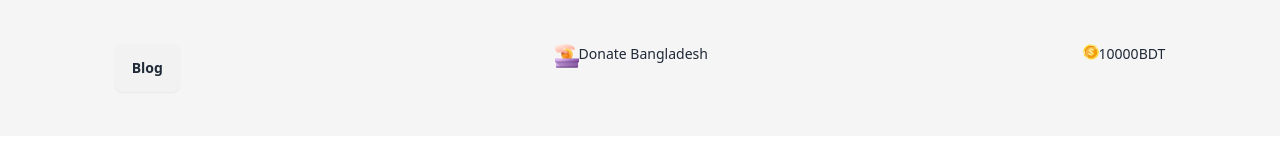
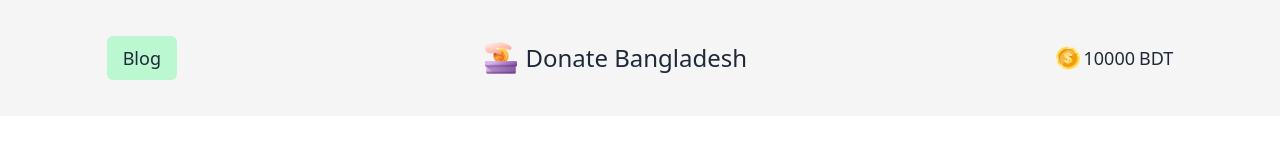
Before and after one commit to ahmadraiyano/b10-5th-assignment, a plain HTML site: page index.html in a window 1280 px wide. Drawn offline with nearby package versions, Linux system fonts and the light colour scheme.

Commit message:
Header Done

```diff
--- a/index.html
+++ b/index.html
@@ -7,17 +7,31 @@
     <link href="https://cdn.jsdelivr.net/npm/daisyui@4.12.10/dist/full.min.css" rel="stylesheet" type="text/css" />
     <script src="https://cdn.tailwindcss.com"></script>
 </head>
-<body class="bg-neutral-100 py-9">
-    <header class="w-10/12 mx-auto">
-        <div class="menu menu-horizontal flex justify-between">
-            <div><button class="btn">Blog</button></div>
+<body class="bg-neutral-100 py-9 text-lg">
+    <header class="w-11/12 md:w-10/12 mx-auto">
+        <div class="md:hidden">
+            <div class="flex justify-center mb-4">
+                <img class="w-8 h-8 mr-2" src="assets/logo.png" alt="logo">
+                <h1 class="text-2xl">Donate Bangladesh</h1>
+            </div>
+            <div class="flex justify-evenly items-center">
+                <div class=""><button class="bg-green-200 px-4 py-2 rounded-md">Blog</button></div>
+                <div class="flex items-center">
+                    <img class="w-6 h-6" src="assets/coin.png" alt="money">
+                    <p class="mx-1">10000</p>
+                    <p>BDT</p>
+                </div>
+            </div>
+        </div>
+        <div class="hidden md:flex justify-between items-center">
+            <div class=""><button class="bg-green-200 px-4 py-2 rounded-md">Blog</button></div>
             <div class="flex">
-                <img class="w-6 h-6" src="assets/logo.png" alt="logo">
-                <h1>Donate Bangladesh</h1>
+                <img class="w-8 h-8 mr-2" src="assets/logo.png" alt="logo">
+                <h1 class="text-2xl">Donate Bangladesh</h1>
             </div>
-            <div class="flex">
-                <img class="w-4 h-4" src="assets/coin.png" alt="money">
-                <p>10000</p>
+            <div class="flex items-center">
+                <img class="w-6 h-6" src="assets/coin.png" alt="money">
+                <p class="mx-1">10000</p>
                 <p>BDT</p>
             </div>
         </div>
```
